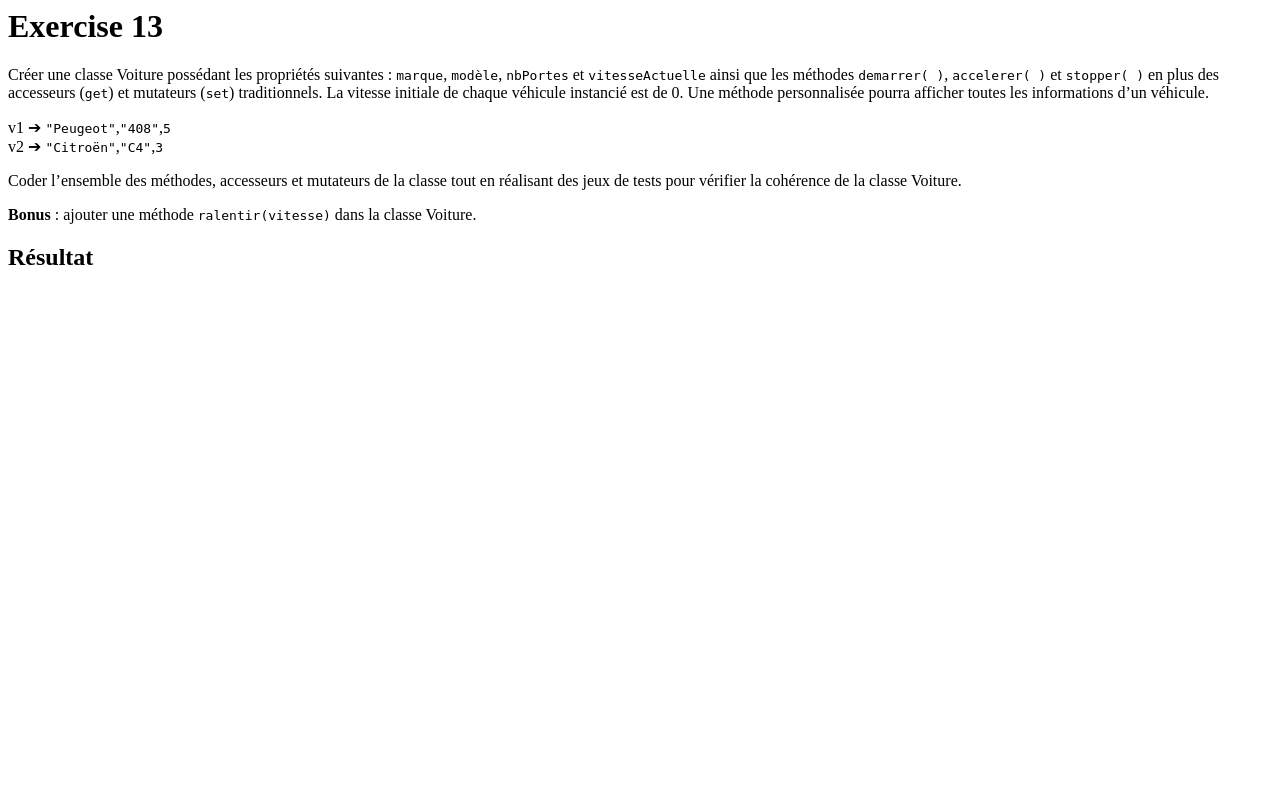
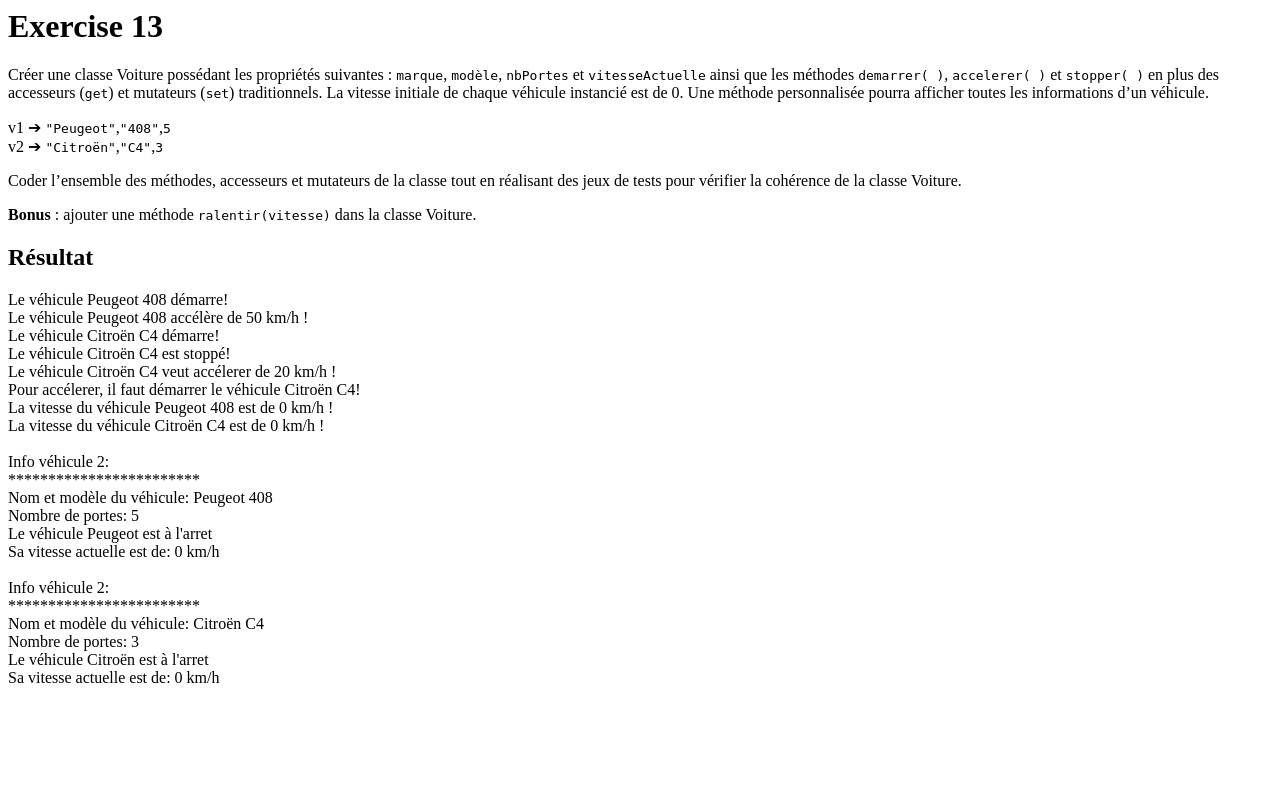
Before and after one commit to raulzannoni/raul_ZANNONI, a PHP site: page /exo13.php in a window 1280 px wide. Run offline with PHP 8.4, Linux system fonts and the light colour scheme.

Commit message:
php2 exo.13 à corriger

```diff
--- a/AlgoPHP/Partie2/exo13.php
+++ b/AlgoPHP/Partie2/exo13.php
@@ -14,17 +14,100 @@ v2 ➔ <code>"Citroën"</code>,<code>"C4"</code>,<code>3</code><br>
 
 class Voiture
     {
+        //attibuts privées marque, model et nombres desportes
         private string $_marque;
         private string $_modele;
         private int $_nBPortes;
-        private float $_vitesseActuelle = 0;
 
+        //attribut statique de la vitesse, instancié par 0
+        private static float $_vitesseActuelle = 0;
 
+        //attribut statique de numero de voiture, instancié par 0
+        private static float $_numVoiture = 0;
 
+        //getter et setter pour chaque attribut
+        public function getMarque() {
+            return $this->_marque;
+        }
 
+        public function setNom($marque) {
+            $this->_marque = $marque;
+        }
 
+        public function getModele() {
+            return $this->_modele;
+        }
 
+        public function setModele($modele) {
+            $this->_modele = $modele;
+        }
 
+        public function getNBPortes() {
+            return $this->_nBPortes;
+        }
+
+        public function setSexe($nBPortes) {
+            $this->_nBPortes = $nBPortes;
+        }
+
+        //constructor de la classe voiture
+        public function __construct($data)
+            {
+                //definition de la liste de le constructor
+                $this->_marque = $data[0];
+                $this->_modele = $data[1];
+                $this->_nBPortes = $data[2];
+                //compteur de voiture
+                self::$_numVoiture++;
+            }
+
+        // methode pour demarrer la voiture
+        public function demarrer()
+            {
+                echo "Le véhicule ".$this->_marque." ".$this->_modele." démarre!<br>";
+            }
+
+        //methode pour accelerer la voiture
+        public function accelerer(float $vitesse)
+            {
+                self::$_vitesseActuelle += $vitesse;
+                echo "Le véhicule ".$this->_marque." ".$this->_modele." accélère de ".strval(self::$_vitesseActuelle)." km/h !<br>";
+            }
+
+        //methode pour stopper la voiture
+        public function stopper(float $vitesse)
+            {
+                self::$_vitesseActuelle = 0;
+                echo "Le véhicule ".$this->_marque." ".$this->_modele." est stoppé!<br>";
+                echo "Le véhicule ".$this->_marque." ".$this->_modele." veut accélerer de ".strval($vitesse)." km/h !<br>";
+                echo "Pour accélerer, il faut démarrer le véhicule ".$this->_marque." ".$this->_modele."!<br>";
+
+            }
+
+        //methode pour afficher la vitesse de la voiture
+        public function vitesse()
+            {
+                echo "La vitesse du véhicule ".$this->_marque." ".$this->_modele." est de ".strval(self::$_vitesseActuelle)." km/h !<br>";
+            }
+
+        //methode sur les infos de la voiture
+        public function infos()
+            {
+                echo "<br>Info véhicule ".strval(self::$_numVoiture).":<br>";
+                echo "************************<br>";
+                echo "Nom et modèle du véhicule: ".$this->_marque." ".$this->_modele."<br>";
+                echo "Nombre de portes: ".$this->_nBPortes."<br>";
+                if(self::$_vitesseActuelle != 0)
+                    {
+                        echo "Le véhicule ".$this->_marque." est démarré<br>";
+                    }
+                else
+                    {
+                        echo "Le véhicule ".$this->_marque." est à l'arret<br>";
+                    }
+                echo "Sa vitesse actuelle est de: ".strval(self::$_vitesseActuelle)." km/h<br>";
+
+            }
 
 
 
@@ -36,4 +119,32 @@ class Voiture
 
     }
 
+//chaines identifiant les voitures à construire
+$v1 =   [   "Peugeot",
+            "408",
+            5
+        ];
+$v2 =   [   "Citroën",
+            "C4",
+            3
+        ];
+
+//les deux voitures construites
+$voiture_1 = new Voiture($v1);
+$voiture_2 = new Voiture($v2);
+
+$voiture_1->demarrer();
+$voiture_1->accelerer(50);
+
+
+
+$voiture_2->demarrer();
+$voiture_2->stopper(20);
+
+$voiture_1->vitesse();
+$voiture_2->vitesse();
+
+$voiture_1->infos();
+$voiture_2->infos();
+
 ?>
```
